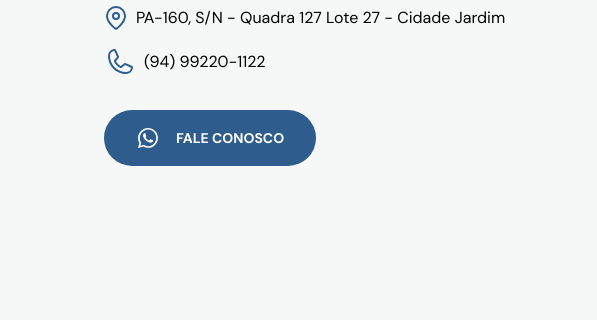
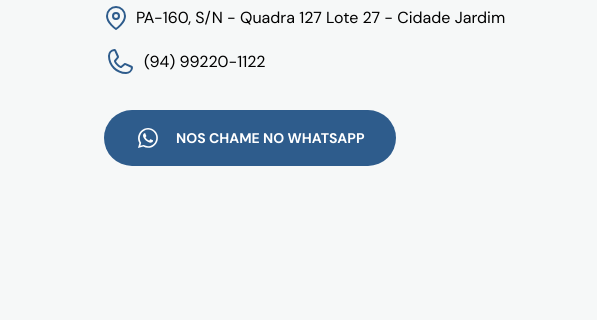
Before and after one commit to denilsonbaptista/locacamba, a plain HTML site: page index.html in a window 1280 px wide. Shown: the part 2093-2413 px from the top of the page, 0-597 px from the left. Drawn offline with nearby package versions, Linux system fonts and the light colour scheme.

Commit message:
changing the name of the butao that redirects to Whatsapp

```diff
--- a/index.html
+++ b/index.html
@@ -439,7 +439,7 @@
                 />
               </svg>
 
-              Fale conosco
+              Nos Chame no WhatsApp
             </a>
           </div>
         </div>
```
